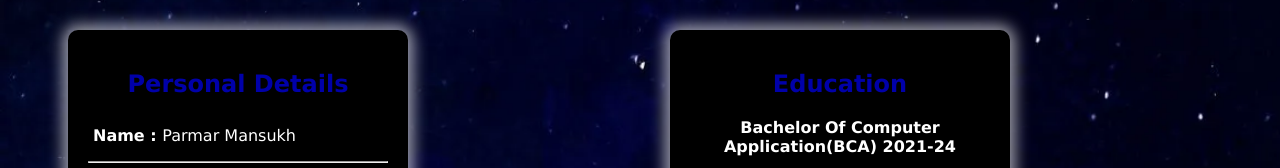
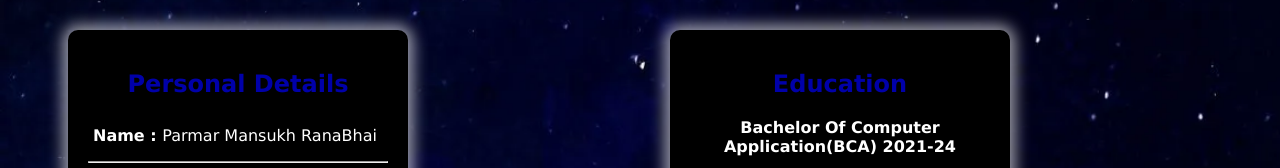
Before and after one commit to ParmarMansukh/portfolio, a plain HTML site: page index.html in a window 1280 px wide. Shown: the part 1906-2074 px from the top of the page. Drawn offline with Linux system fonts and the light colour scheme.

Commit message:
Update index.html

```diff
--- a/index.html
+++ b/index.html
@@ -145,7 +145,7 @@ animation: gradient 3s linear infinite; }
           <h2>Personal Details</h2>
 
           <div class="details">
-            <p><strong>Name : </strong> Parmar Mansukh</p>
+            <p><strong>Name : </strong> Parmar Mansukh RanaBhai </p>
             <hr class="blue" />
             <p><strong>Age : </strong> 21</p>
             <hr />
```
